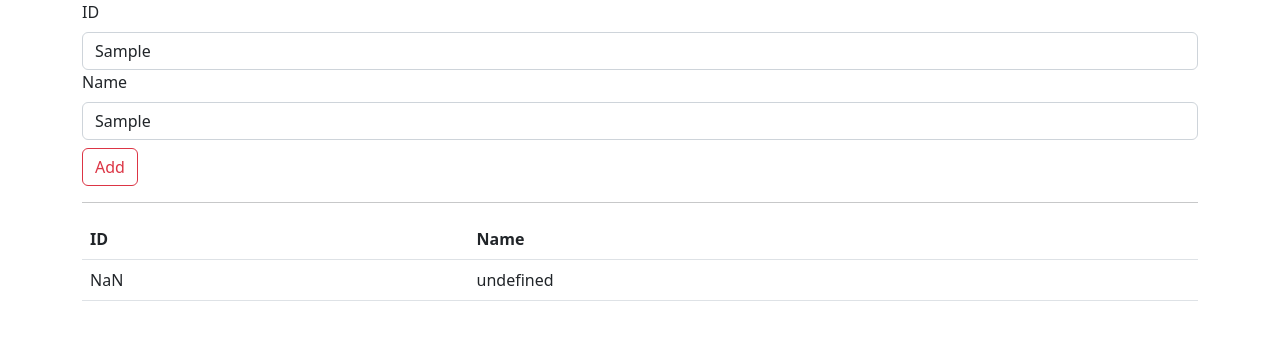
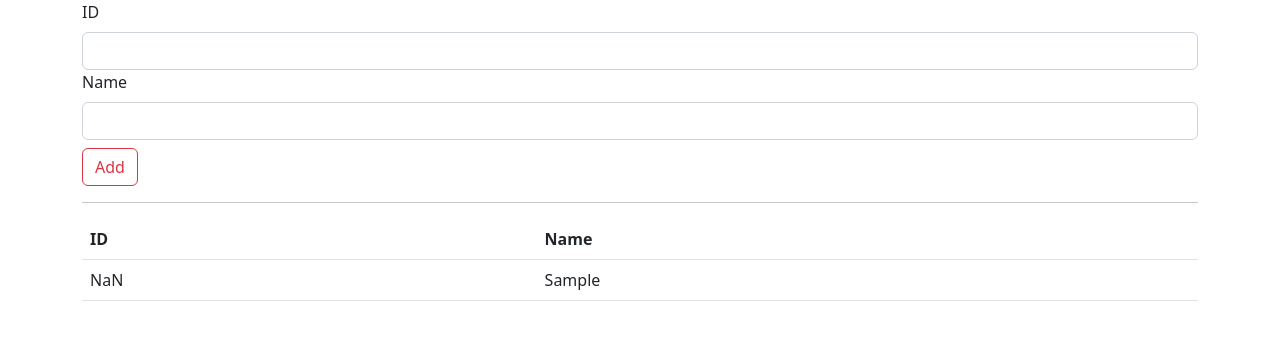
Before and after one commit to HUN-Sopheak/Web12-1, a plain HTML site: page 04.js/formTest.html in a window 1280 px wide. Both pictures are taken after typing "Sample", "Sample" into the empty fields and a click on the button "Add". Drawn offline with Linux system fonts and the light colour scheme.

Commit message:
firts commit

```diff
--- a/04.js/formTest.html
+++ b/04.js/formTest.html
@@ -12,7 +12,7 @@
         <label for="" class="form-label">ID</label>
         <input type="text" class="form-control" id="id">
         <label for="" class="form-label">Name</label>
-        <input type="text" class="form-control" id="name">
+        <input type="text" class="form-control" id="name1">
         <button class="btn btn-outline-danger mt-2" onclick="add()">Add</button>
         <hr>
         <table class="table ">
@@ -28,12 +28,14 @@
 </body>
 <script>
     var id=document.getElementById("id");
-    var name = document.getElementById("name");
+    var name1 = document.getElementById("name1");
+    var tbl =document.getElementById("tbl");
     var text=" ";
-    var tbl =document.getElementById("tbl");
     const add=()=>{
-        var get = "<tr><td>"+parseInt(id.value)+"</td><td>"+name.value+"</td></tr>";
+        var get = "<tr><td>"+parseInt(id.value)+"</td><td>"+name1.value+"</td></tr>";
         tbl.innerHTML=text+=get;
+       id.value=" ";
+       name1.value=" ";
     }
 </script>
 </html>
```
